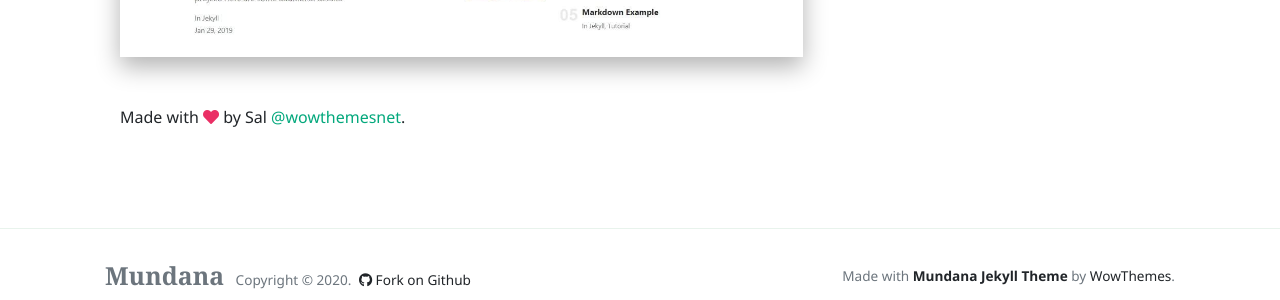
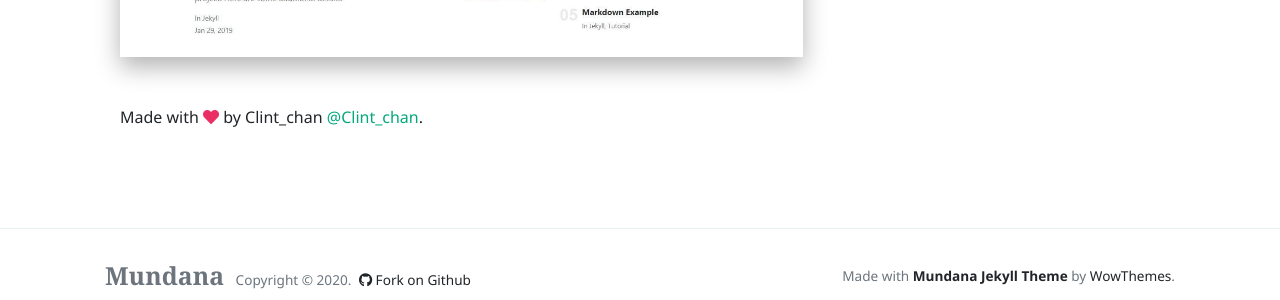
Before and after one commit to Clint-chan/CDG, a Jekyll site: the page built from _pages/about.md, in a window 1280 px wide and 1155 px high. Shown: the part 832-1132 px from the top of the window. Built offline with Jekyll 4.4.1, drawn with Linux system fonts in a browser that asks for light colours; nearby versions of some CDN libraries; comment, search, counter and statistics services are not loaded.

Commit message:
Update about.md

```diff
--- a/_pages/about.md
+++ b/_pages/about.md
@@ -5,4 +5,4 @@ permalink: "/about.html"
 image: "/assets/images/screenshot.jpg"
 comments: true
 ---
-Made with <i class="fa fa-heart text-danger"></i> by Sal [@wowthemesnet](https://www.wowthemes.net/category/free-themes-templates/).
+Made with <i class="fa fa-heart text-danger"></i> by Clint_chan [@Clint_chan](https://clint-chan.github.io/CDG/author-clint-chan).
```
